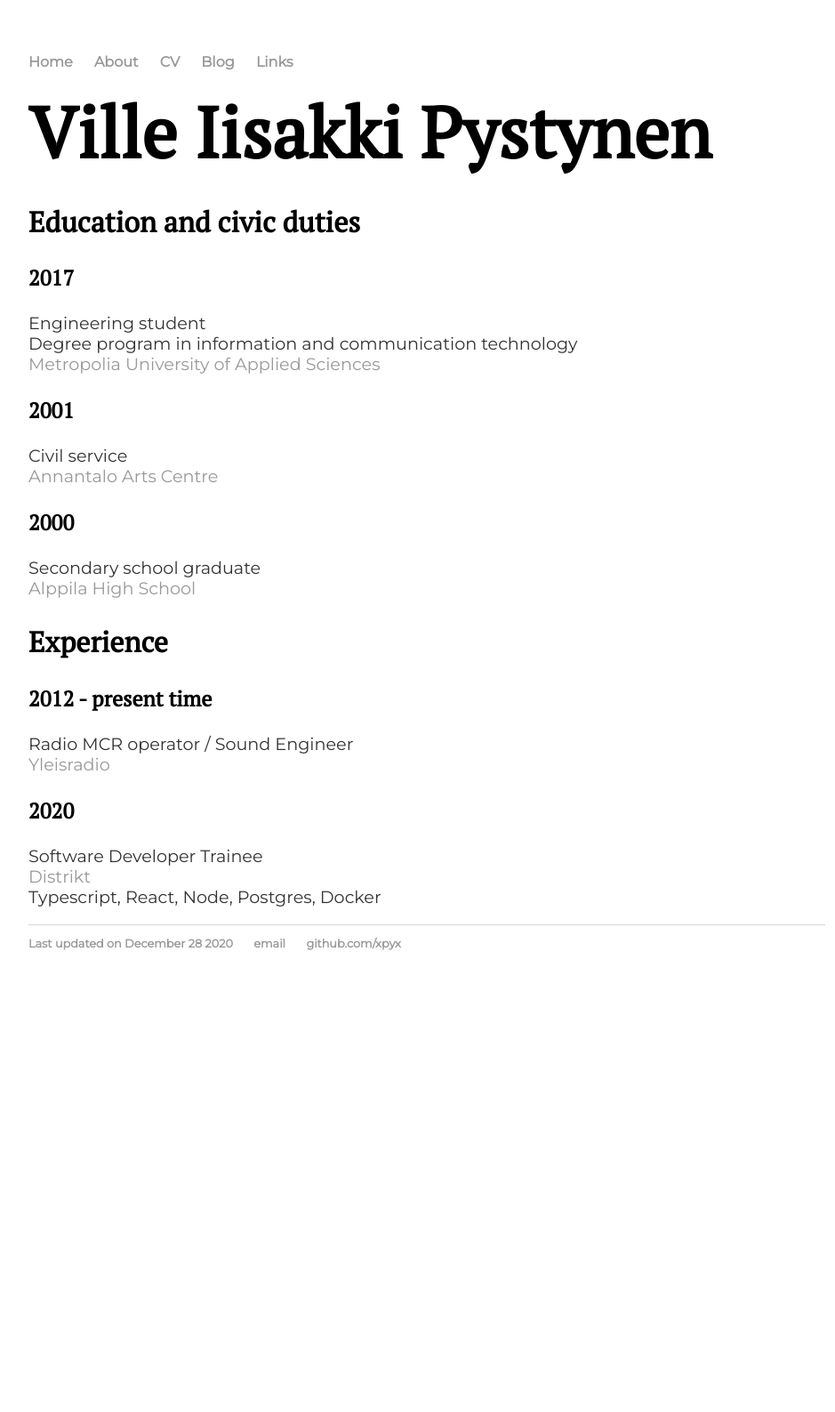
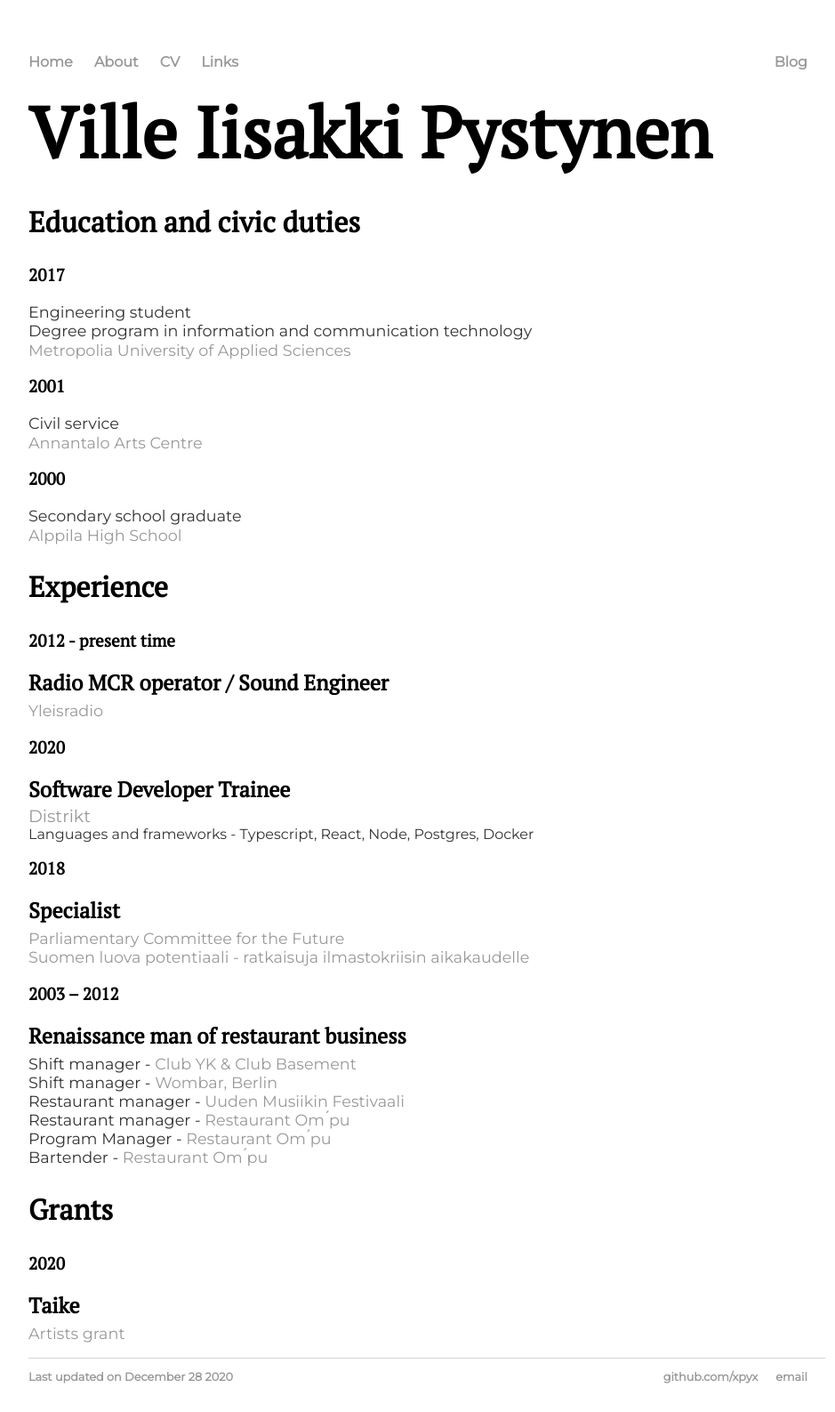
Before and after one commit to xpyx/xpyx.github.io, a Jekyll site: the page built from cv/index.html, in a window 1280 px wide. Shown: the whole page at 89% size, without its empty margins (160-1099 px from the left). Built offline with Jekyll 4.4.1, drawn with Linux system fonts in a browser that asks for light colours; before the commit the page ends 1128 px from its top, so only the background shows below that.

Commit message:
site content and styling

```diff
--- a/_layouts/default.html
+++ b/_layouts/default.html
@@ -13,8 +13,8 @@
 	        		<li><a href="/">Home</a></li>
 		        	<li><a href="/about">About</a></li>
 	        		<li><a href="/cv">CV</a></li>
-					<li><a href="/blog">Blog</a></li>
 					<li><a href="/links">Links</a></li>
+					<li style="float: right;"><a href="/blog">Blog</a></li>
 				</ul>
 			</nav>
 			<div class="container">
@@ -24,9 +24,10 @@
 			</div><!-- /.container -->
 			<footer>
 	    		<ul>
-					<li>Last updated on December 28 2020</li>
-	        		<li><a href="mailto:xpyx@xpyx.fi">email</a></li>
-	        		<li><a href="https://github.com/xpyx">github.com/xpyx</a></li>
+					<li style="float: left;">Last updated on December 28 2020</li>
+	        		<li style="float: right;"><a href="mailto:xpyx@xpyx.fi">email</a></li>
+	        		<li style="float: right;"><a href="https://github.com/xpyx">github.com/xpyx</a></li>
+
 				</ul>
 			</footer>
 		</body>
--- a/blog/index.html
+++ b/blog/index.html
@@ -1,6 +1,6 @@
 ---
 layout: default
-title: My blog
+title: Blog
 ---
 <h1>{{ page.title }}</h1>
 <ul class="posts">
--- a/css/main.css
+++ b/css/main.css
@@ -16,6 +16,8 @@ nav ul li, footer ul li {
 a {
     text-decoration: none;
     color: #999;
+    font-family: 'Montserrat', sans-serif;
+
 }
 a:hover {
     text-decoration: underline;
@@ -23,27 +25,41 @@ a:hover {
 
 li {
     color: #999;
+    font-family: 'Montserrat', sans-serif;
+
 }
 h1 {
     font-size: 5em;
     font-family: 'PT Serif', serif;
     padding: 0;
-    margin: 0;
+    margin: 0 0 0.2em 0;
 }
 h2 {
     font-size: 2em;
     font-family: 'PT Serif', serif;
 
+
 }
 h3 {
     font-size: 1.5em;
     font-family: 'PT Serif', serif;
+    padding: 0;
+    margin: 0 0 0.2em 0;
 }
-p, table {
+
+h4 {
+    font-size: 1.2em;
+    font-family: 'PT Serif', serif;
+    padding: 0;
+    margin: 0 0 1em 0;
+}
+p {
     font-family: 'Montserrat', sans-serif;
-    font-size: 1.2em;
+    font-size: 1.1em;
     line-height: 1.2em;
     color: #333;
+    padding: 0;
+    margin: 0 0 1em 0;
 }
 footer {
     border-top: 1px solid #d5d5d5;
@@ -53,8 +69,15 @@ footer {
 ul.posts {
     margin: 20px auto 40px;
     font-size: 1.5em;
+    font-family: 'Montserrat', sans-serif;
+
 }
 
 ul.posts li {
     list-style: none;
 }
+
+hr.cv {
+    margin-top: 3em;
+    color: #d5d5d5;
+}
--- a/cv/index.html
+++ b/cv/index.html
@@ -8,7 +8,7 @@ title: CV Ville Pystynen
 
     <h2>Education and civic duties</h2>
 
-    <h3>2017</h3>
+    <h4>2017</h4>
 
     <p>
         Engineering student<br>
@@ -18,14 +18,14 @@ title: CV Ville Pystynen
 
 	</p>
 
-    <h3>2001</h3>
+    <h4>2001</h4>
 
     <p>
         Civil service<br>
 		<a href="http://www.annantalo.fi/en/home" _target="blank">Annantalo Arts Centre</a>
     </p>
 
-	<h3>2000</h3>
+	<h4>2000</h4>
 
 	<p>
 		Secondary school graduate<br>
@@ -34,21 +34,43 @@ title: CV Ville Pystynen
 
 	<h2>Experience</h2>
 
-	<h3>2012 - present time</h3>
+	<h4>2012 - present time</h4>
+	<h3>Radio MCR operator / Sound Engineer</h3>
+	<p><a href="https://www.yle.fi" _target="blank">Yleisradio</a></p>
 
-	<p>
-		Radio MCR operator / Sound Engineer<br>
-		<a href="https://www.yle.fi" _target="blank">Yleisradio</a><br>
+	<h4>2020</h4>
+	<h3>Software Developer Trainee</h3>
+	<p style="font-size: 1em;">
+		<a style="font-size: 1.2em;"href="https://www.distrikt.fi" _target="blank">Distrikt</a><br>
+		Languages and frameworks - Typescript, React, Node, Postgres, Docker
 	</p>
 
-	<h3>2020</h3>
+	<h4>2018</h4>
+	<h3>Specialist</h3>
+	<p>
 
-	<p>
-		Software Developer Trainee<br>
-		<a href="https://www.distrikt.fi" _target="blank">Distrikt</a><br>
-		Typescript, React, Node, Postgres, Docker
+		<a href="https://www.eduskunta.fi/EN/valiokunnat/tulevaisuusvaliokunta/Pages/default.aspx">Parliamentary Committee for the Future</a><br>
+		<a href="https://www.eduskunta.fi/FI/naineduskuntatoimii/julkaisut/Documents/tuvj_11+2018.pdf" _target="blank">
+			Suomen luova potentiaali - ratkaisuja ilmastokriisin aikakaudelle</a>
 	</p>
 
+	<h4>2003 – 2012</h4>
+	<h3>Renaissance man of restaurant business</h3>
+	<p>
+		Shift manager - <a href="https://www.residentadvisor.net/club.aspx?id=15380">Club YK & Club Basement</a><br>
+		Shift manager - <a href="https://www.wombats-hostels.com/">Wombar, Berlin</a><br>
+		Restaurant manager - <a href="https://fi.wikipedia.org/wiki/Uuden_musiikin_festivaali">Uuden Musiikin Festivaali</a><br>
+		Restaurant manager - <a href="https://www.ompu.fi">Restaurant Om ́pu</a><br>
+		Program Manager - <a href="https://www.ompu.fi">Restaurant Om ́pu</a><br>
+		Bartender - <a href="https://www.ompu.fi">Restaurant Om ́pu</a>
+	</p>
+
+	<h2>Grants</h2>
+	<h4>2020</h4>
+	<h3>Taike</h3>
+	<p>
+		<a href="https://www.taike.fi/en/grants-for-artists/-/stipend/9rRrDr7eX4Xl/viewStipend/11179">Artists grant</a>
+	</p>
 
 	<!---<h2>Select Publications</h2>
 
```
Also changed, not shown: other parts of cv/index.html (+1 -1 lines), index.html (+7 -7 lines).
